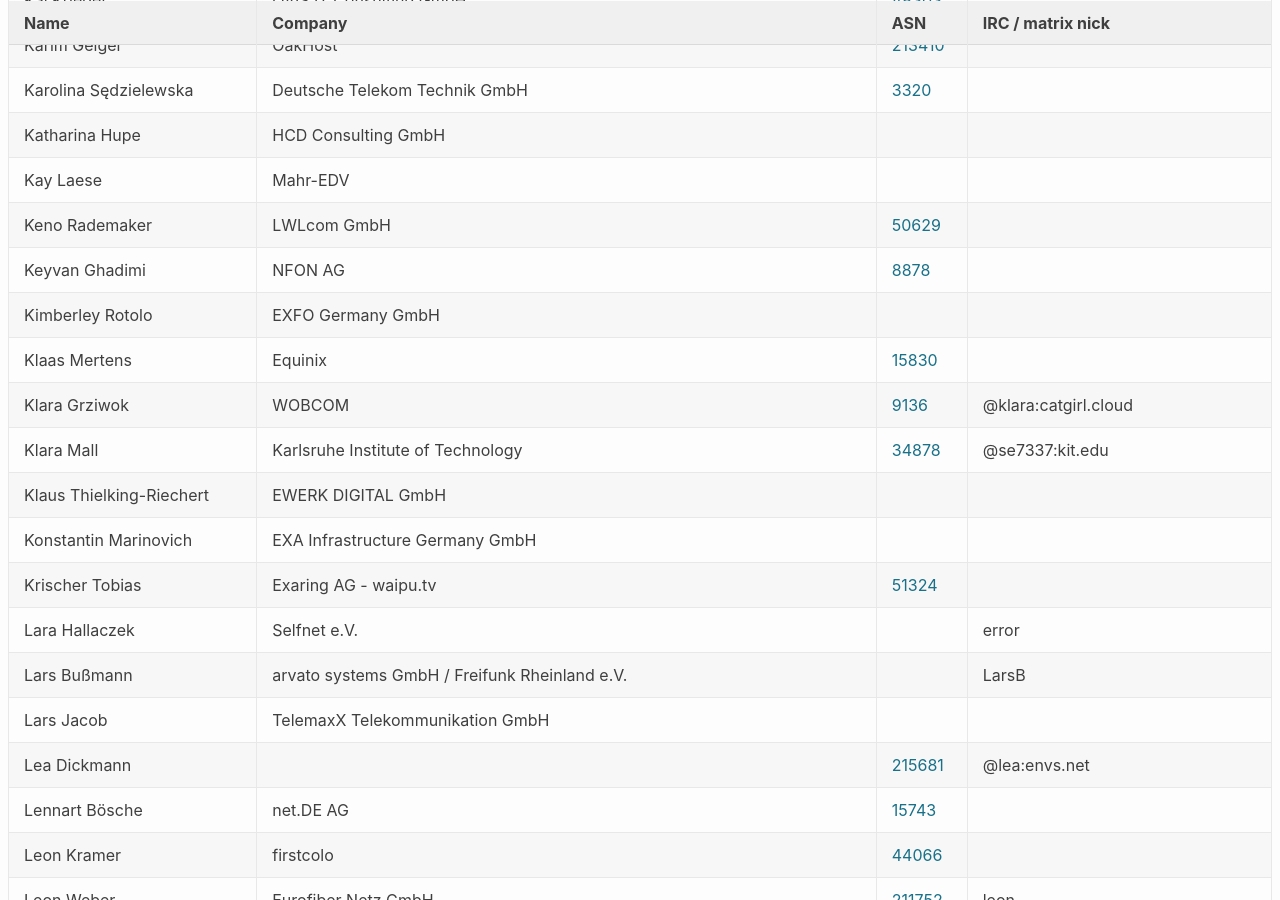
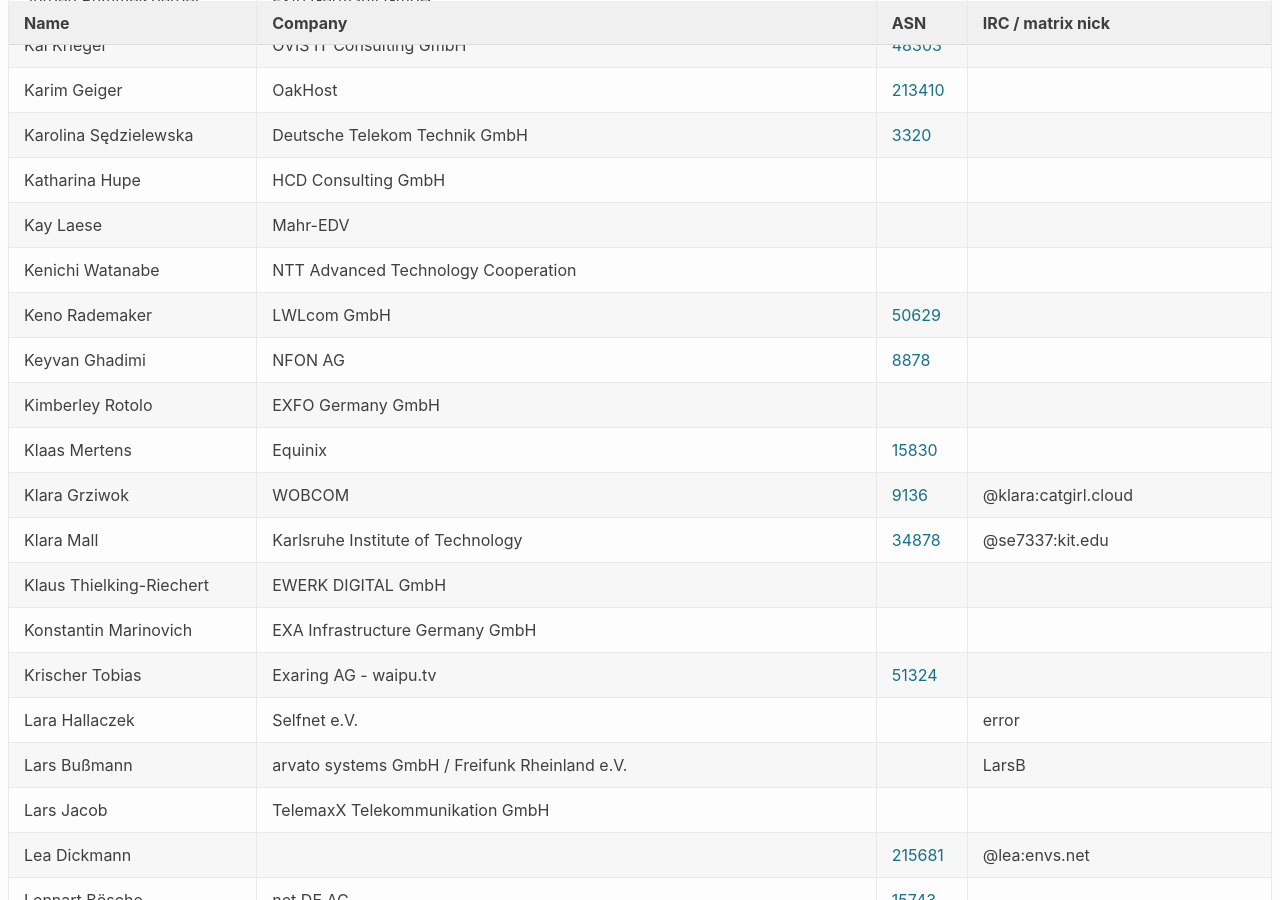
Before and after one commit to denog/pretix-attendeelist, a Jekyll site: the page built from denog17/index.markdown, in a window 1280 px wide and 900 px high, scrolled down 9943 px. Built offline with Jekyll 4.4.1, drawn with Linux system fonts in a browser that asks for light colours; some of the changed text lies outside the part shown.

Commit message:
Latest data: Tue Sep 30 11:47:46 UTC 2025

```diff
--- a/_data/attendees_denog17_onsite.json
+++ b/_data/attendees_denog17_onsite.json
@@ -264,6 +264,12 @@
     "asn": null
   },
   {
+    "name": "Bastian Triller",
+    "company": "Gamma Placetel",
+    "irc": null,
+    "asn": "200561"
+  },
+  {
     "name": "Benedikt Heine",
     "company": "3Q GmbH",
     "irc": "bebehei",
@@ -1326,6 +1332,12 @@
     "asn": null
   },
   {
+    "name": "Kenichi Watanabe",
+    "company": "NTT Advanced Technology Cooperation",
+    "irc": null,
+    "asn": null
+  },
+  {
     "name": "Keno Rademaker",
     "company": "LWLcom GmbH",
     "irc": null,
```
